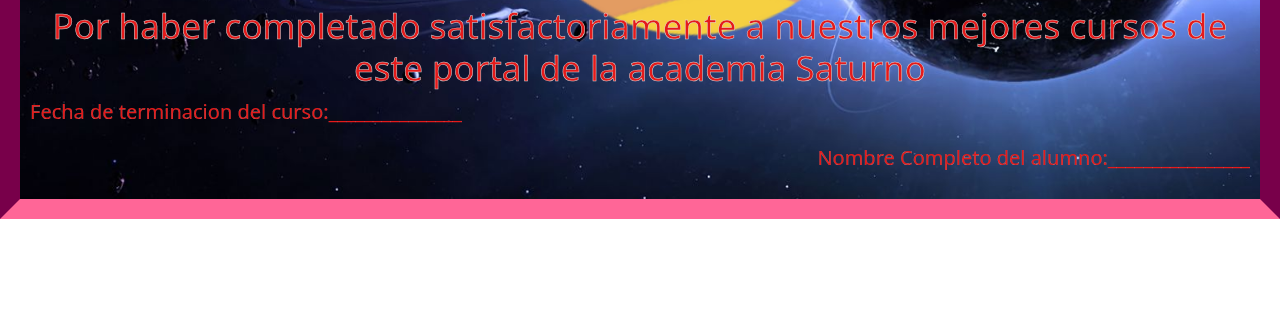
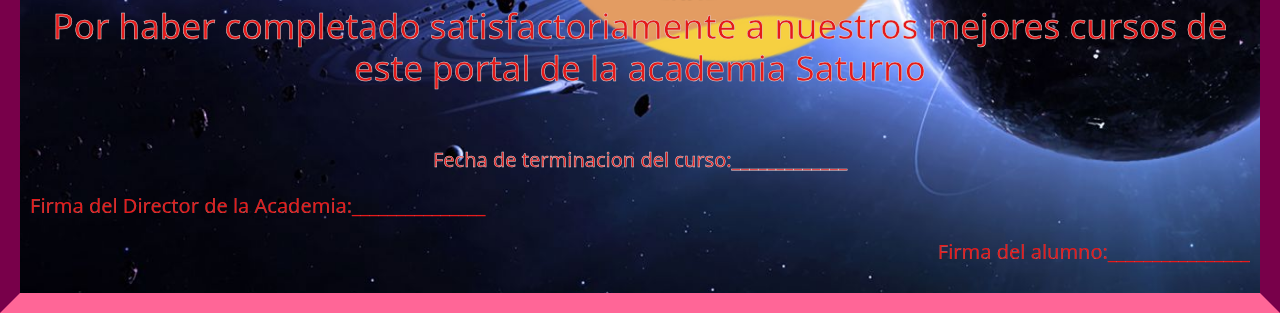
Before and after one commit to CiroPhoenix/PWDCI-Respaldo-II, a plain HTML site: page ProgramacionWebCapaIntermediaPrimerAvance/diploma.html in a window 1280 px wide. Shown: the part 671-984 px from the top of the page. Before the commit the page ends 890 px from the top, so only its background shows below. Drawn offline with nearby package versions, Linux system fonts and the light colour scheme; files whose address does not match are found by name.

Commit message:
Update diploma.html

```diff
--- a/ProgramacionWebCapaIntermediaPrimerAvance/diploma.html
+++ b/ProgramacionWebCapaIntermediaPrimerAvance/diploma.html
@@ -30,17 +30,23 @@
 
     <h2 style=" font-size: 35px;">Por haber completado satisfactoriamente a nuestros mejores cursos de este portal de la academia Saturno</h2>
 
+<br>
+<br>
+    <div class="fecha-terminacion">
+        <p style=" font-size: 20px;">Fecha de terminacion del curso:_____________</p>
+    </div>
+
 
 
     <div class="pie-diploma-izq">
-        <p ALIGN=left style="font-size: 20px;">Fecha de terminacion del curso:_______________</p>
+        <p ALIGN=left style="font-size: 20px;">Firma del Director de la Academia:_______________</p>
 
 
     </div>
 
     <div class="pie-diploma-derech">
 
-        <p ALIGN=right style=" font-size: 20px;">Nombre Completo del alumno:________________</p>
+        <p ALIGN=right style=" font-size: 20px;">Firma del alumno:________________</p>
 
     </div>
 
```
